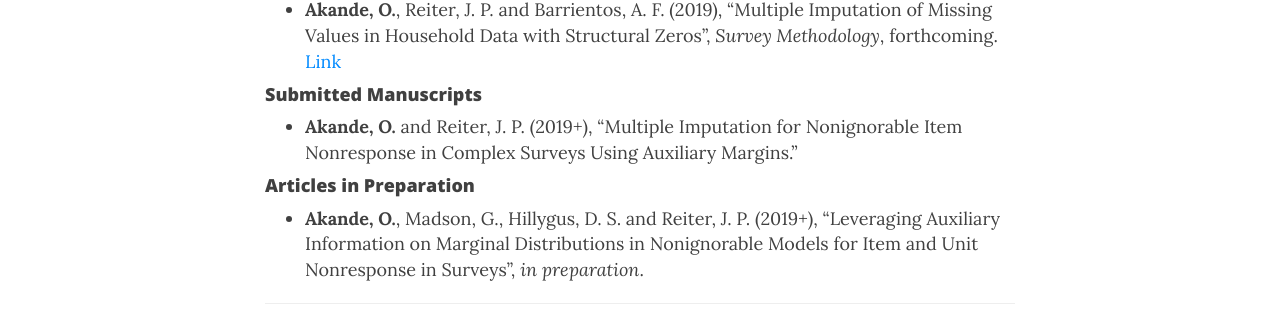
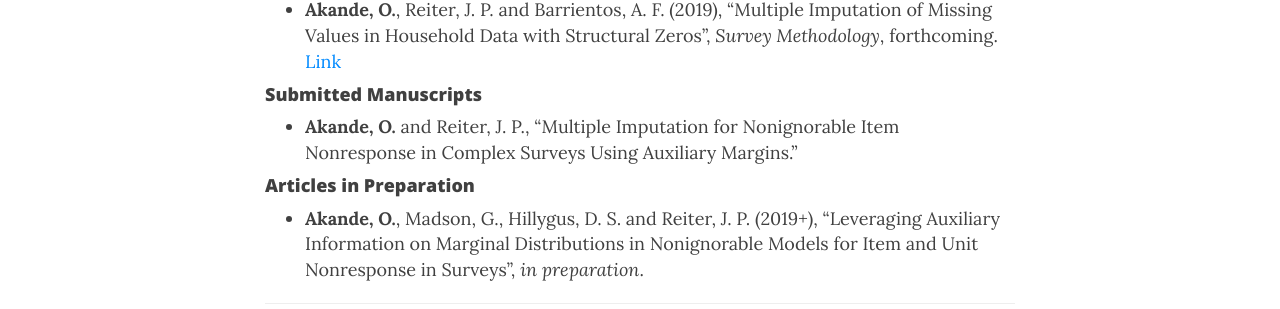
Before and after one commit to akandelanre/akandelanre.github.io, a Jekyll site: the page built from research.md, in a window 1280 px wide and 1099 px high. Shown: the part 491-800 px from the top of the window. Built offline with Jekyll 4.4.1, drawn with Linux system fonts in a browser that asks for light colours; nearby versions of some CDN libraries.

Commit message:
Update research

```diff
--- a/research.md
+++ b/research.md
@@ -11,7 +11,7 @@ title: Research
 - **Akande, O.**, Reiter, J. P. and Barrientos, A. F. (2019), "Multiple Imputation of Missing Values in Household Data with Structural Zeros", _Survey Methodology_, forthcoming.  [Link](https://arxiv.org/abs/1707.05916)
 
 #### Submitted Manuscripts
-- **Akande, O.** and Reiter, J. P. (2019+), "Multiple Imputation for Nonignorable Item Nonresponse in Complex Surveys Using Auxiliary Margins."
+- **Akande, O.** and Reiter, J. P., "Multiple Imputation for Nonignorable Item Nonresponse in Complex Surveys Using Auxiliary Margins."
 
 #### Articles in Preparation
 - **Akande, O.**, Madson, G., Hillygus, D. S. and Reiter, J. P. (2019+), "Leveraging Auxiliary Information on Marginal Distributions in Nonignorable Models for Item and Unit Nonresponse in Surveys", _in preparation_.
```
